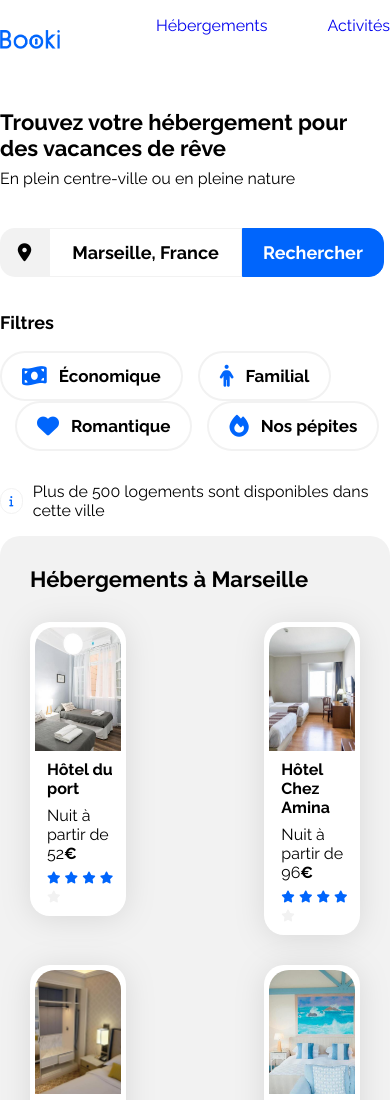
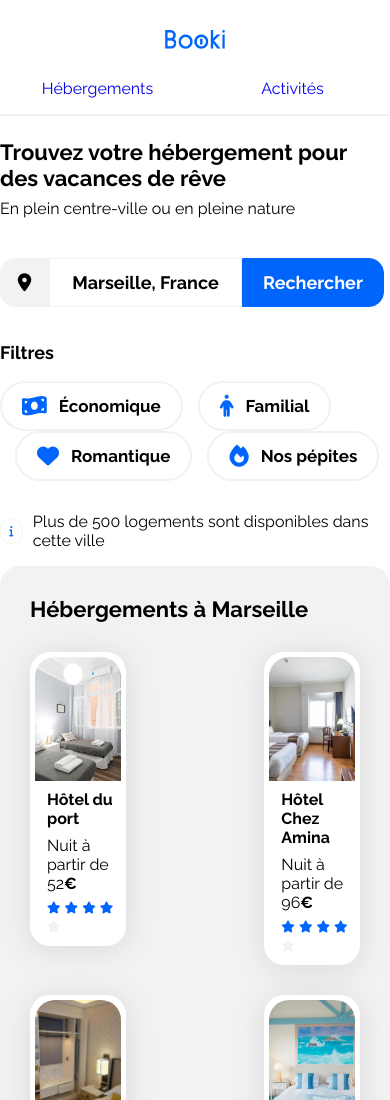
Before and after one commit to loic-prosi/oc-web-dev-p2, a website: page src/index.html in a window 390 px wide. Shown: the top 1100 px of the page. Drawn offline with Linux system fonts and the light colour scheme.

Commit message:
style: added media queries in navigation

```diff
--- a/src/css/nav.css
+++ b/src/css/nav.css
@@ -30,6 +30,10 @@
   text-decoration: none;
 }
 
+.nav-list-item a:visited {
+  color: black;
+}
+
 .nav-list-item a:hover {
   padding-top: 14px;
   color: var(--main-color);
@@ -41,3 +45,50 @@
   color: var(--main-color-darker-50);
   border-top: 2px solid var(--main-color-darker-50);
 }
+
+/****** Media queries ***********/
+
+/* Small devices (phones, less than 768px) */
+@media (max-width: 768px) {
+  .nav {
+    flex-direction: column;
+    padding-top: 30px;
+  }
+
+  .nav-list {
+    justify-content: space-around;
+    margin-top: 30px;
+  }
+
+  .nav-list-item {
+    width: 50%;
+    margin: 0;
+    text-align: center;
+  }
+
+  .nav-list-item:not(:first-child) {
+    margin-left: 0;
+  }
+
+  .nav-list-item a:link {
+    padding-top: 0;
+    padding-bottom: 16px;
+    border-bottom: 2px solid var(--main-bg-color);
+  }
+
+  .nav-list-item a:visited {
+    border-bottom: 2px solid var(--main-bg-color);
+  }
+
+  .nav-list-item a:hover {
+    padding-top: 0;
+    border-top: 0;
+    border-bottom: 2px solid var(--main-color);
+  }
+
+  .nav-list-item a:active {
+    padding-top: 0;
+    border-top: 0;
+    border-bottom: 2px solid var(--main-bg-color);
+  }
+}
```
